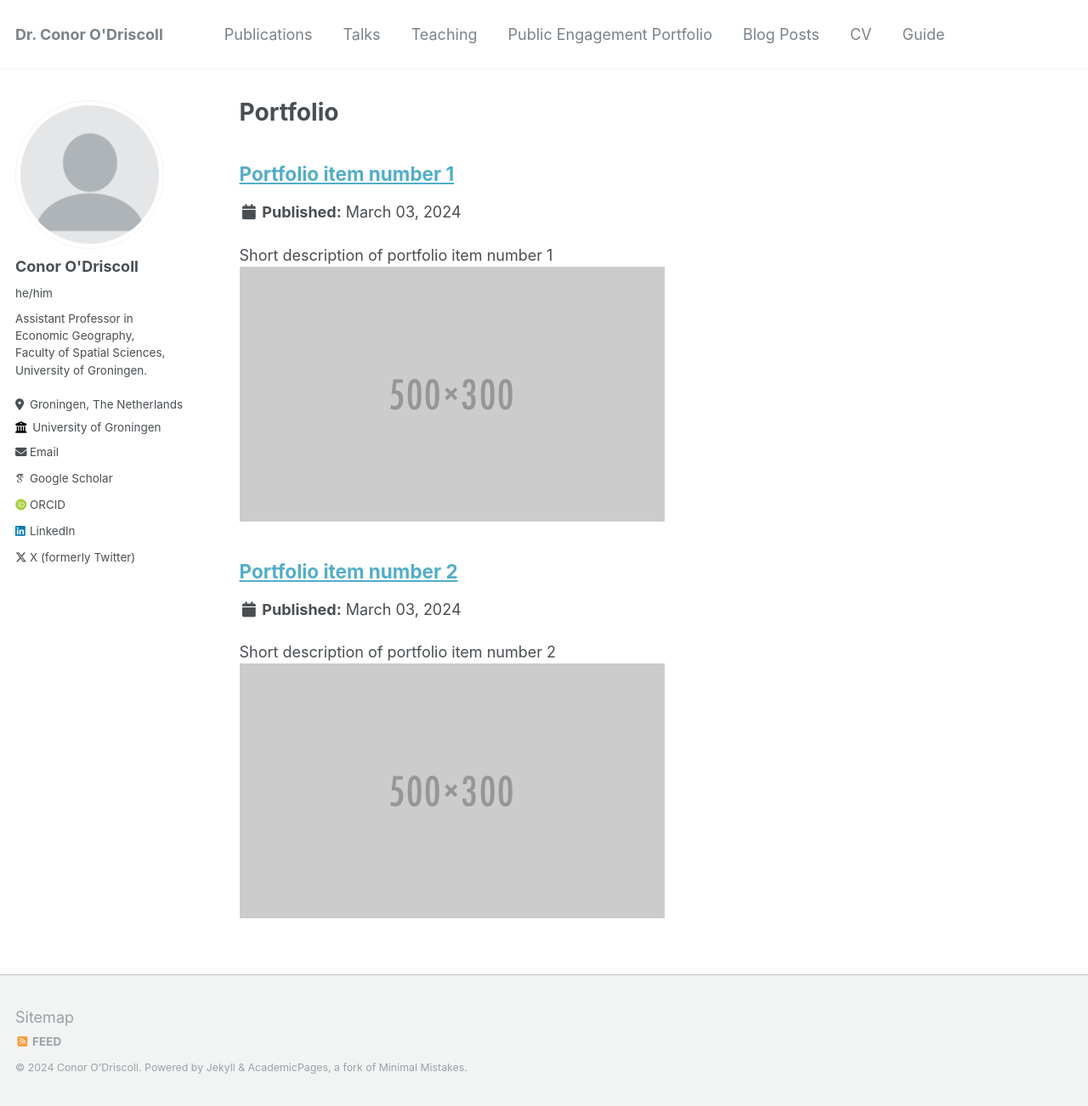
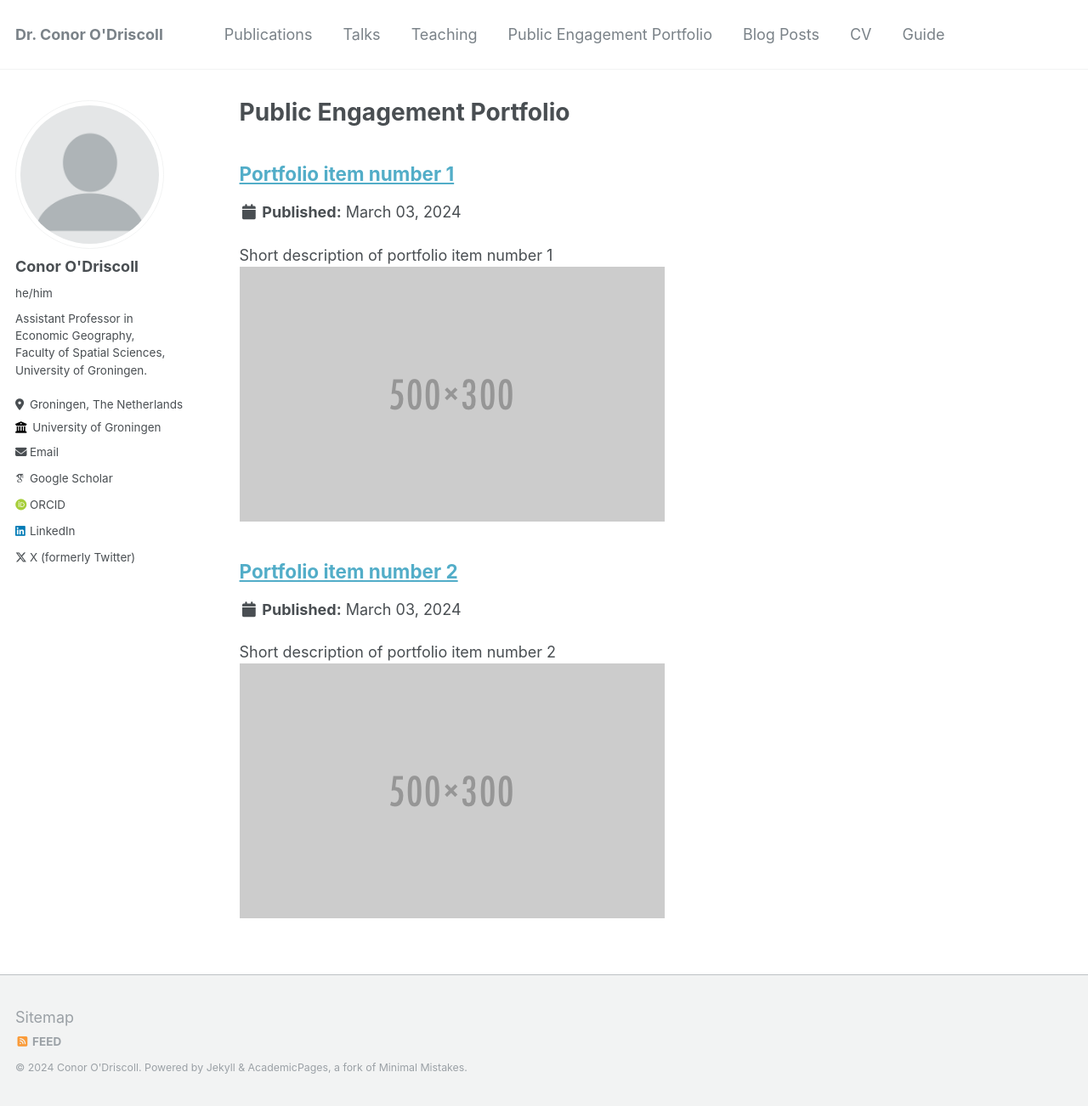
Before and after one commit to conor-o-driscoll/conor-o-driscoll.github.io, a Jekyll site: the page built from _pages/portfolio.html, in a window 1280 px wide and 1302 px high. Shown: the whole window at 85% size. Built offline with Jekyll 4.4.1, drawn with Linux system fonts in a browser that asks for light colours; some web fonts are replaced.

Commit message:
Update portfolio.html

```diff
--- a/_pages/portfolio.html
+++ b/_pages/portfolio.html
@@ -1,7 +1,7 @@
 ---
 layout: archive
-title: "Portfolio"
-permalink: /portfolio/
+title: "Public Engagement Portfolio"
+permalink: /public-engagement-portfolio/
 author_profile: true
 ---
 
```
